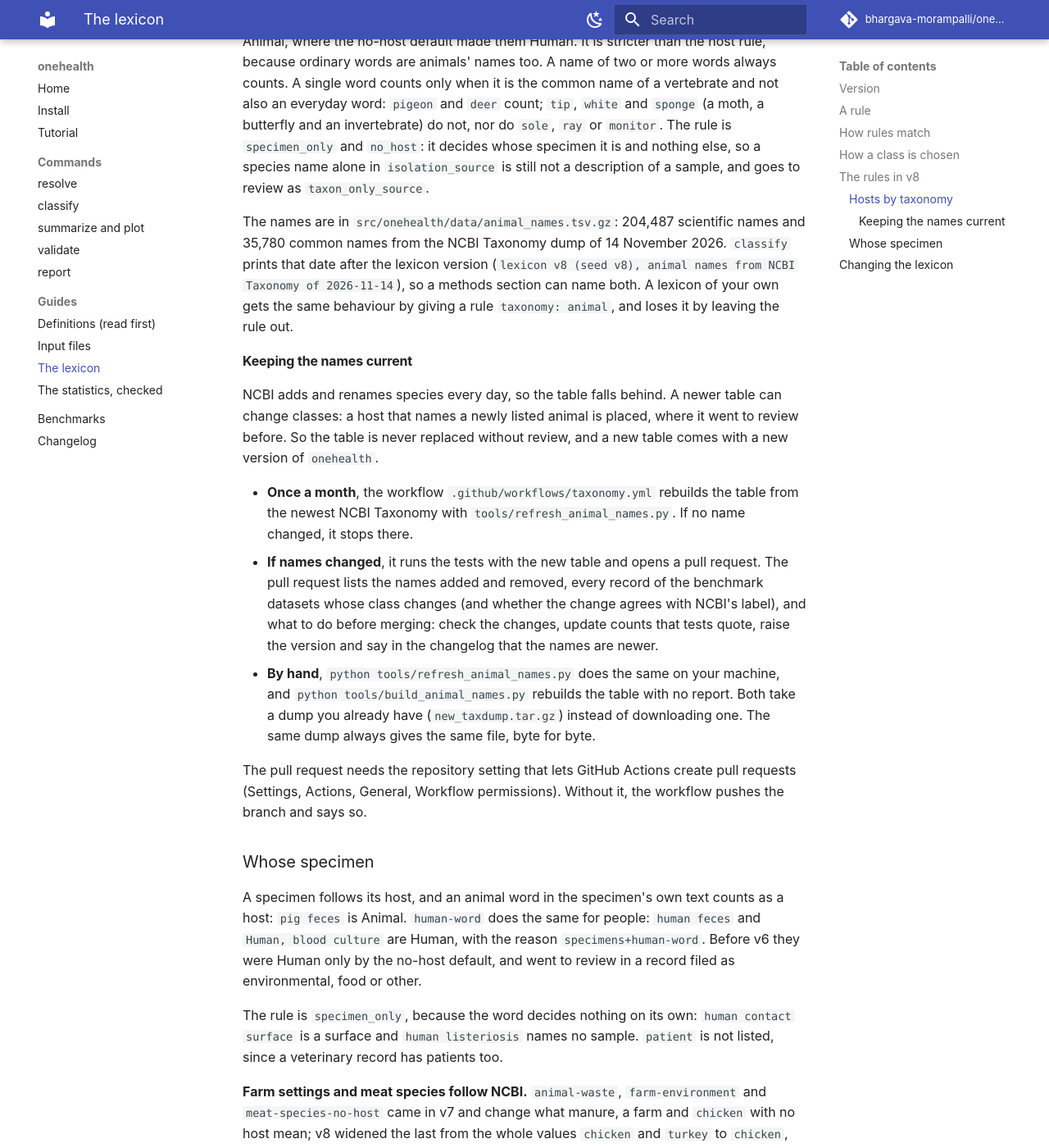
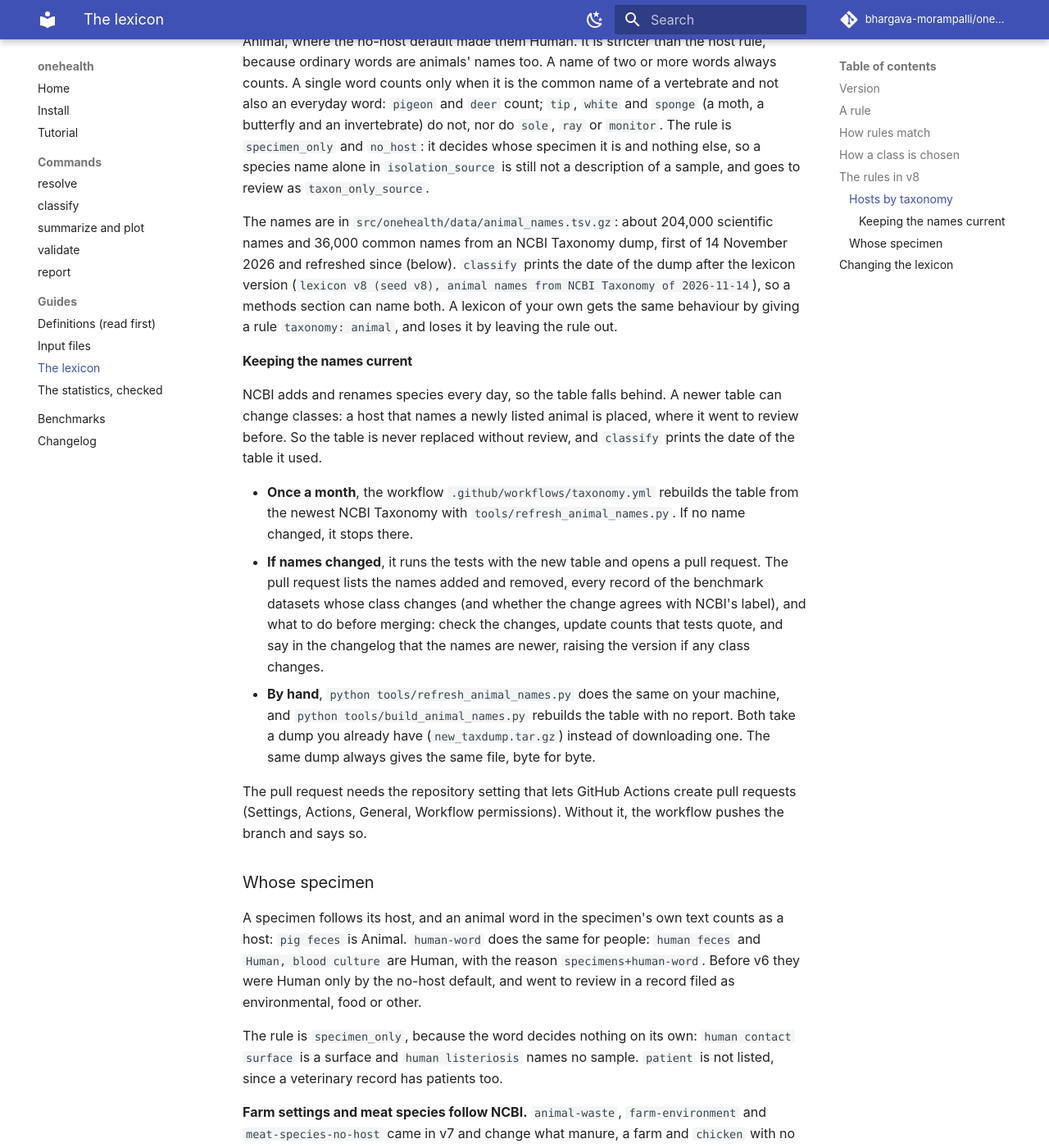
Before and after one commit to bhargava-morampalli/onehealth, an MkDocs documentation site: the page built from documentation/guides/lexicon.md, in a window 1280 px wide and 1400 px high, scrolled down 6228 px. Shown: the whole window at 82% size. Built offline with MkDocs 1.6.1 and Material for MkDocs 9.7.7, drawn with Linux system fonts in a browser that asks for light colours; comment, search, counter and statistics services are not loaded.

Commit message:
Tests follow a refreshed table of animal names
The first monthly refresh (NCBI Taxonomy of 16 November 2026) failed two tests
that wrote the shipped table's date into the test; 840 passed. They now read
the date from the table in the package. The suite passes with that refreshed
table and with the current one.

The lexicon guide and tutorial no longer state a date or exact counts that a
refresh would make wrong. The refresh report asks for a changelog line every
time and a new version only when a benchmark record changes class.

Co-Authored-By: Claude Opus 5.5 <noreply@anthropic.com>
Claude-Session: https://claude.ai/code/session_01RdK4yWmR7KXs1541Ud5cMa

```diff
--- a/documentation/guides/lexicon.md
+++ b/documentation/guides/lexicon.md
@@ -118,14 +118,14 @@ The host must be a name, or end with one (v8): `European rook`, `free-range whit
 
 **In a specimen's own text** (v8). `animal-name-in-specimen` reads `isolation_source` with `within: true`: `stool (Odocoileus hemionus)`, `pigeon stool` and `giant panda feces` are Animal, where the no-host default made them Human. It is stricter than the host rule, because ordinary words are animals' names too. A name of two or more words always counts. A single word counts only when it is the common name of a vertebrate and not also an everyday word: `pigeon` and `deer` count; `tip`, `white` and `sponge` (a moth, a butterfly and an invertebrate) do not, nor do `sole`, `ray` or `monitor`. The rule is `specimen_only` and `no_host`: it decides whose specimen it is and nothing else, so a species name alone in `isolation_source` is still not a description of a sample, and goes to review as `taxon_only_source`.
 
-The names are in `src/onehealth/data/animal_names.tsv.gz`: 204,487 scientific names and 35,780 common names from the NCBI Taxonomy dump of 14 November 2026. `classify` prints that date after the lexicon version (`lexicon v8 (seed v8), animal names from NCBI Taxonomy of 2026-11-14`), so a methods section can name both. A lexicon of your own gets the same behaviour by giving a rule `taxonomy: animal`, and loses it by leaving the rule out.
+The names are in `src/onehealth/data/animal_names.tsv.gz`: about 204,000 scientific names and 36,000 common names from an NCBI Taxonomy dump, first of 14 November 2026 and refreshed since (below). `classify` prints the date of the dump after the lexicon version (`lexicon v8 (seed v8), animal names from NCBI Taxonomy of 2026-11-14`), so a methods section can name both. A lexicon of your own gets the same behaviour by giving a rule `taxonomy: animal`, and loses it by leaving the rule out.
 
 #### Keeping the names current
 
-NCBI adds and renames species every day, so the table falls behind. A newer table can change classes: a host that names a newly listed animal is placed, where it went to review before. So the table is never replaced without review, and a new table comes with a new version of `onehealth`.
+NCBI adds and renames species every day, so the table falls behind. A newer table can change classes: a host that names a newly listed animal is placed, where it went to review before. So the table is never replaced without review, and `classify` prints the date of the table it used.
 
 - **Once a month**, the workflow `.github/workflows/taxonomy.yml` rebuilds the table from the newest NCBI Taxonomy with `tools/refresh_animal_names.py`. If no name changed, it stops there.
-- **If names changed**, it runs the tests with the new table and opens a pull request. The pull request lists the names added and removed, every record of the benchmark datasets whose class changes (and whether the change agrees with NCBI's label), and what to do before merging: check the changes, update counts that tests quote, raise the version and say in the changelog that the names are newer.
+- **If names changed**, it runs the tests with the new table and opens a pull request. The pull request lists the names added and removed, every record of the benchmark datasets whose class changes (and whether the change agrees with NCBI's label), and what to do before merging: check the changes, update counts that tests quote, and say in the changelog that the names are newer, raising the version if any class changes.
 - **By hand**, `python tools/refresh_animal_names.py` does the same on your machine, and `python tools/build_animal_names.py` rebuilds the table with no report. Both take a dump you already have (`new_taxdump.tar.gz`) instead of downloading one. The same dump always gives the same file, byte for byte.
 
 The pull request needs the repository setting that lets GitHub Actions create pull requests (Settings, Actions, General, Workflow permissions). Without it, the workflow pushes the branch and says so.
```
Also changed, not shown: CHANGELOG.md (+8 -0 lines), documentation/tutorial.md (+2 -0 lines), 2 other files.
